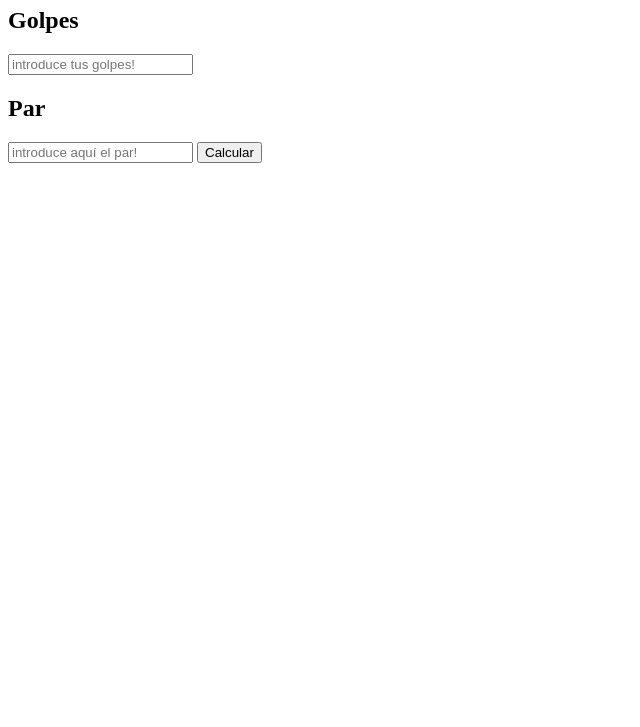
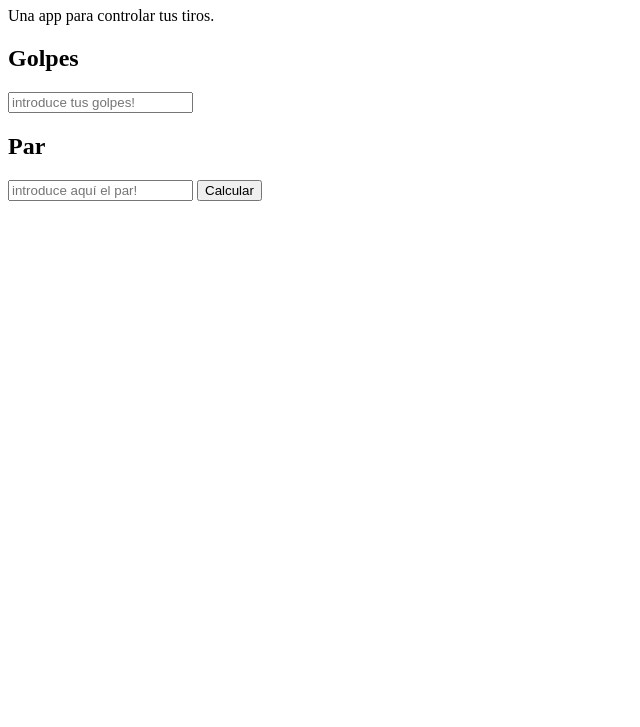
Before and after one commit to laloacostalera/A1-golf-counter, a plain HTML site: page index.html in a window 1280 px wide. Shown: the part 73-800 px from the top of the page, without its empty margins (0-640 px from the left). Drawn offline with Linux system fonts and the light colour scheme.

Commit message:
añadí un párrafo

```diff
--- a/index.html
+++ b/index.html
@@ -9,6 +9,7 @@
 </head>
 <body>
   <h1>Golfito online</h1>
+  <p> Una app para controlar tus tiros. </p>
       <h2>Golpes</h2>
         <input id="golpes" type="number" name="golpes" placeholder="introduce tus golpes!">
         <h2>Par</h2>
@@ -16,6 +17,7 @@
 
     <button onclick="sub()">Calcular</button>
 
+
   <script src="script.js"></script>
 </body>
 </html>
```
